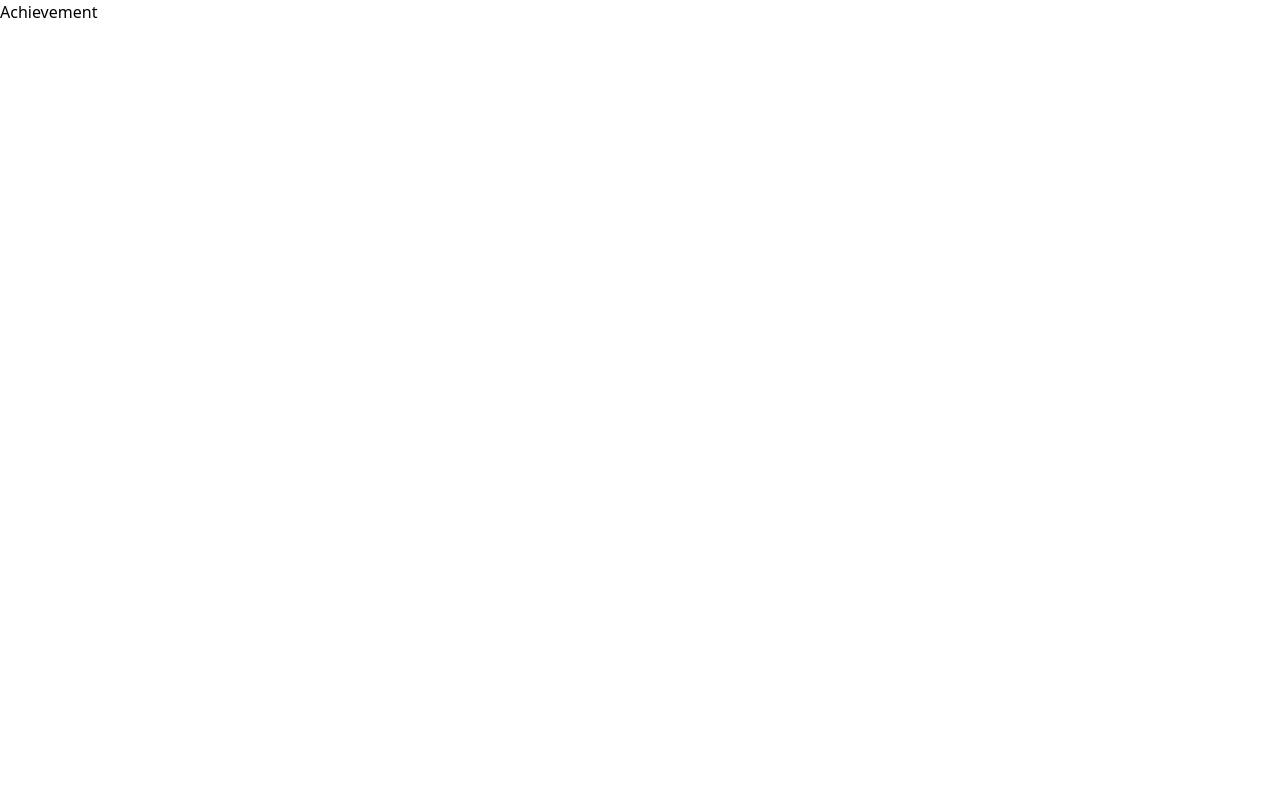
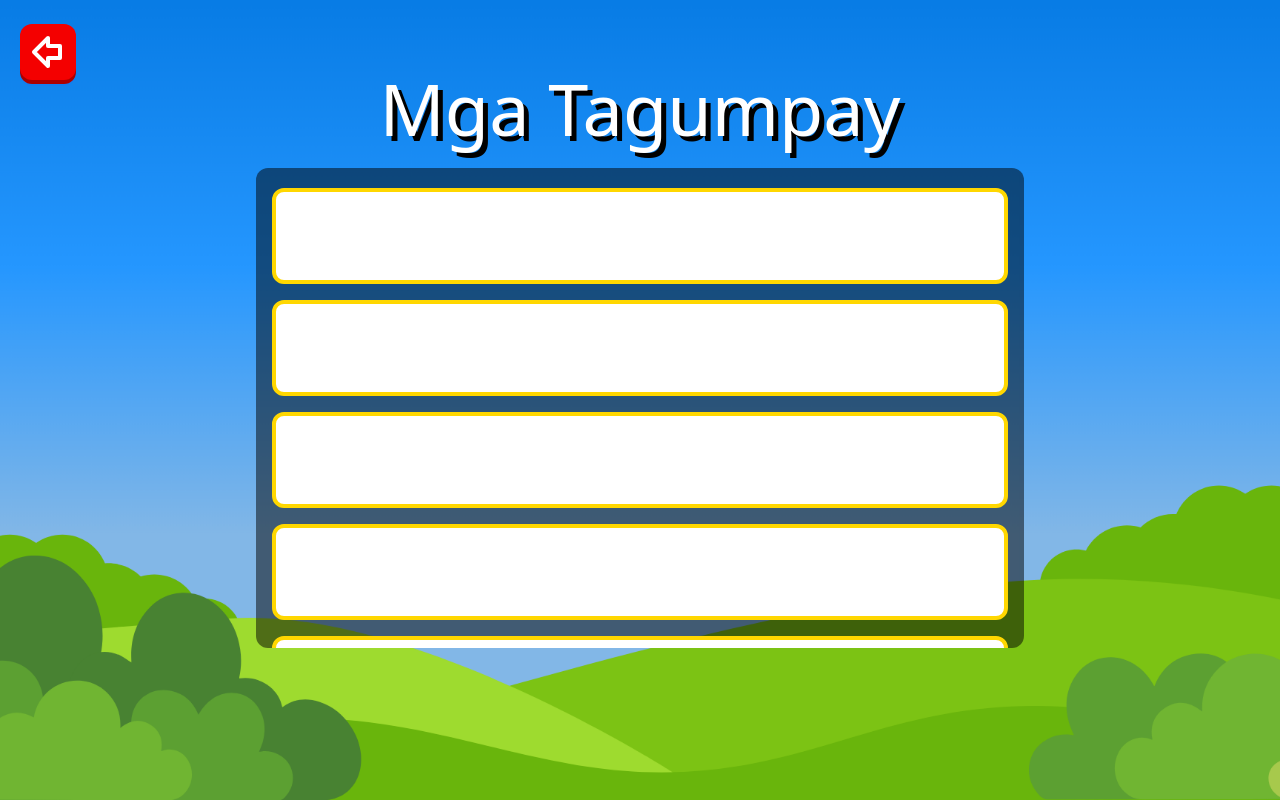
Before and after one commit to OliverStorage/MOTEROLE-V.0, a React (Vite) app: page /achievement in a window 1280 px wide. Built offline with nearby package versions, Linux system fonts and the light colour scheme; a web font is replaced by a local one.

Commit message:
minor adjustments

```diff
--- a/src/pages/Achievement.jsx
+++ b/src/pages/Achievement.jsx
@@ -1,7 +1,43 @@
 import React from 'react'
+import Background from '../components/Background'
+import { Link } from 'react-router-dom'
+import { GrTrophy } from 'react-icons/gr'
+import { PiGearSix } from 'react-icons/pi'
+import { LuArrowBigLeft } from 'react-icons/lu'
 
 const Achievement = () => {
-    return <div>Achievement</div>
+    return (
+        <>
+            <Background />
+            <div className="relative flex h-screen w-screen flex-col items-center justify-center space-y-6">
+                {/* Title */}
+                <span className="-mt-20 font-bubbles text-7xl text-white drop-shadow-[5px_5px_0px_#000000]">
+                    Mga Tagumpay
+                </span>
+
+                {/* Achievement Cards Container */}
+                <div className="relative flex h-[60%] w-[60%] flex-col items-center space-y-4 overflow-y-auto rounded-xl bg-black bg-opacity-50 px-4 py-5">
+                    {/* Achievement Cards */}
+                    <div className="h-24 w-full flex-shrink-0 rounded-xl border-4 border-[#FFD700] bg-white"></div>
+                    <div className="h-24 w-full flex-shrink-0 rounded-xl border-4 border-[#FFD700] bg-white"></div>
+                    <div className="h-24 w-full flex-shrink-0 rounded-xl border-4 border-[#FFD700] bg-white"></div>
+                    <div className="h-24 w-full flex-shrink-0 rounded-xl border-4 border-[#FFD700] bg-white"></div>
+                    <div className="h-24 w-full flex-shrink-0 rounded-xl border-4 border-[#FFD700] bg-white"></div>
+                    <div className="h-24 w-full flex-shrink-0 rounded-xl border-4 border-[#FFD700] bg-white"></div>
+                    <div className="h-24 w-full flex-shrink-0 rounded-xl border-4 border-[#FFD700] bg-white"></div>
+                    <div className="h-24 w-full flex-shrink-0 rounded-xl border-4 border-[#FFD700] bg-white"></div>
+                </div>
+
+                {/* Back Button */}
+                <Link
+                    to="/menu"
+                    className="absolute left-5 top-0 flex cursor-pointer select-none items-center justify-center rounded-xl bg-[#F40000] text-center text-white transition-all duration-150 [box-shadow:0_4px_0_0_#ab0000,0_6px_0_0_#1b70f841] active:translate-y-1 active:border-b-[0px] active:[box-shadow:0_0px_0_0_#1b6ff8,0_0px_0_0_#1b70f841]"
+                >
+                    <LuArrowBigLeft className="size-14 p-1" />
+                </Link>
+            </div>
+        </>
+    )
 }
 
 export default Achievement
--- a/src/pages/Alphabet.jsx
+++ b/src/pages/Alphabet.jsx
@@ -14,7 +14,7 @@ const Alphabet = () => {
             <Background />
             <div className="relative flex h-screen w-screen flex-col items-center justify-center space-y-6">
                 {/* Main container for the alphabet cards */}
-                <div className="relative mt-4 flex h-[60%] w-[60%] flex-col items-center rounded-3xl border-[6px] border-[#CD0045] bg-white px-6 py-8 shadow-2xl shadow-black">
+                <div className="relative mt-4 flex h-[60%] w-[60%] flex-col items-center rounded-3xl border-[6px] border-[#CD0045] bg-white px-6 py-8 drop-shadow-[15px_10px_5px_#000000]">
                     {/* Back button */}
                     <Link
                         to="/category"
@@ -24,7 +24,7 @@ const Alphabet = () => {
                     </Link>
 
                     {/* Title */}
-                    <span className="absolute -top-9 flex h-14 w-1/3 items-center justify-center rounded-2xl border-[6px] border-[#CD0045] bg-white font-nunito text-2xl font-black">
+                    <span className="absolute -top-9 flex h-14 w-1/3 items-center justify-center rounded-2xl border-[6px] border-[#CD0045] bg-white font-nunito text-2xl font-black drop-shadow-[5px_5px_0px_#000000]">
                         Letra
                     </span>
 
--- a/src/pages/Category.jsx
+++ b/src/pages/Category.jsx
@@ -10,10 +10,10 @@ const Category = () => {
         <>
             <Background />
             <div className="relative flex h-screen w-screen flex-col items-center justify-center space-y-6">
-                <span className="-mt-20 font-bubbles text-7xl text-white">
+                <span className="-mt-20 font-bubbles text-7xl text-white drop-shadow-[5px_5px_0px_#000000]">
                     Mga Kategorya
                 </span>
-                <div className="relative flex h-[60%] w-[60%] flex-col items-center rounded-3xl border-[6px] border-[#4FC3F7] bg-white px-6 py-8 shadow-2xl shadow-black">
+                <div className="relative flex h-[60%] w-[60%] flex-col items-center rounded-3xl border-[6px] border-[#4FC3F7] bg-white px-6 py-8 drop-shadow-[15px_10px_5px_#000000]">
                     <div className="flex h-full w-full items-center justify-evenly gap-10 rounded-xl bg-[#FFD568] p-10 font-nunito shadow-inner-lg">
                         <Link
                             to="/line"
--- a/src/pages/Menu.jsx
+++ b/src/pages/Menu.jsx
@@ -9,7 +9,7 @@ const Menu = () => {
         <>
             <Background />
             <div className="relative flex h-screen w-screen flex-col items-center justify-center space-y-10">
-                <span className="-mt-16 font-bubbles text-8xl text-white">
+                <span className="-mt-16 font-bubbles text-9xl text-white drop-shadow-[5px_5px_0px_#000000]">
                     MoTeRole
                 </span>
                 <div className="flex w-[25%] flex-col items-center gap-8 font-bubbles text-4xl text-white">
--- a/src/pages/Shape.jsx
+++ b/src/pages/Shape.jsx
@@ -10,7 +10,7 @@ const Shape = () => {
         <>
             <Background />
             <div className="relative flex h-screen w-screen flex-col items-center justify-center space-y-6">
-                <div className="relative mt-4 flex h-[60%] w-[60%] flex-col items-center rounded-3xl border-[6px] border-[#AB47BC] bg-white px-6 py-8 shadow-2xl shadow-black">
+                <div className="relative mt-4 flex h-[60%] w-[60%] flex-col items-center rounded-3xl border-[6px] border-[#AB47BC] bg-white px-6 py-8 drop-shadow-[15px_10px_5px_#000000]">
                     <Link
                         to="/category"
                         class="absolute -left-8 -top-7 flex cursor-pointer select-none items-center justify-center rounded-xl bg-[#F40000] text-center text-white transition-all duration-150 [box-shadow:0_4px_0_0_#ab0000,0_6px_0_0_#1b70f841] active:translate-y-1 active:border-b-[0px] active:[box-shadow:0_0px_0_0_#1b6ff8,0_0px_0_0_#1b70f841]"
```
Also changed, not shown: src/pages/Line.jsx (+4 -4 lines).
